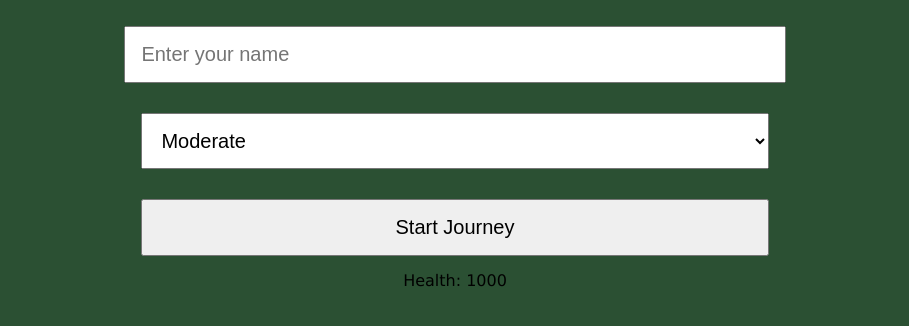
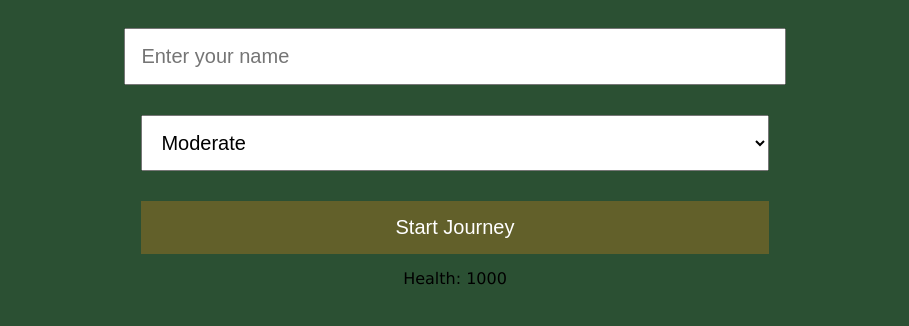
Before and after one commit to RobertDivkovic/survive-wilderness, a plain HTML site: page index.html in a window 1280 px wide. Shown: the part 328-654 px from the top of the page, without its empty margins (185-1094 px from the left). Drawn offline with Linux system fonts and the light colour scheme.

Commit message:
Add hover button effect

```diff
--- a/assets/css/style.css
+++ b/assets/css/style.css
@@ -32,12 +32,24 @@ input, select, button {
     padding: 15px;
     font-size: 16px;
 }
+/* Hover button */
+button {
+    background-color: #95702184;
+    color: white;
+    border: none;
+    cursor: pointer;
+    transition: background-color 0.3s ease;
+}
+
+button:hover {
+    background-color: #1e9e2f28;
+}
 
 .hidden {
     display: none;
 }
 
-/*Event images*/
+/* Event images */
 .event-image {
     width: 66%;
     height: 66%;
```
